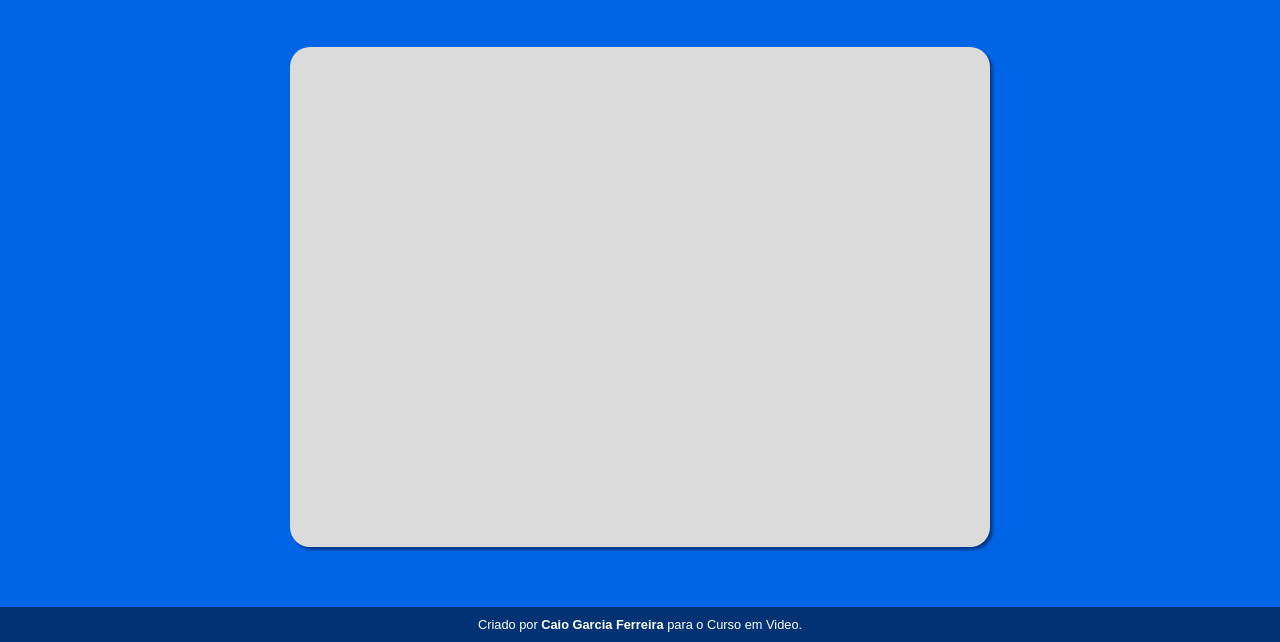
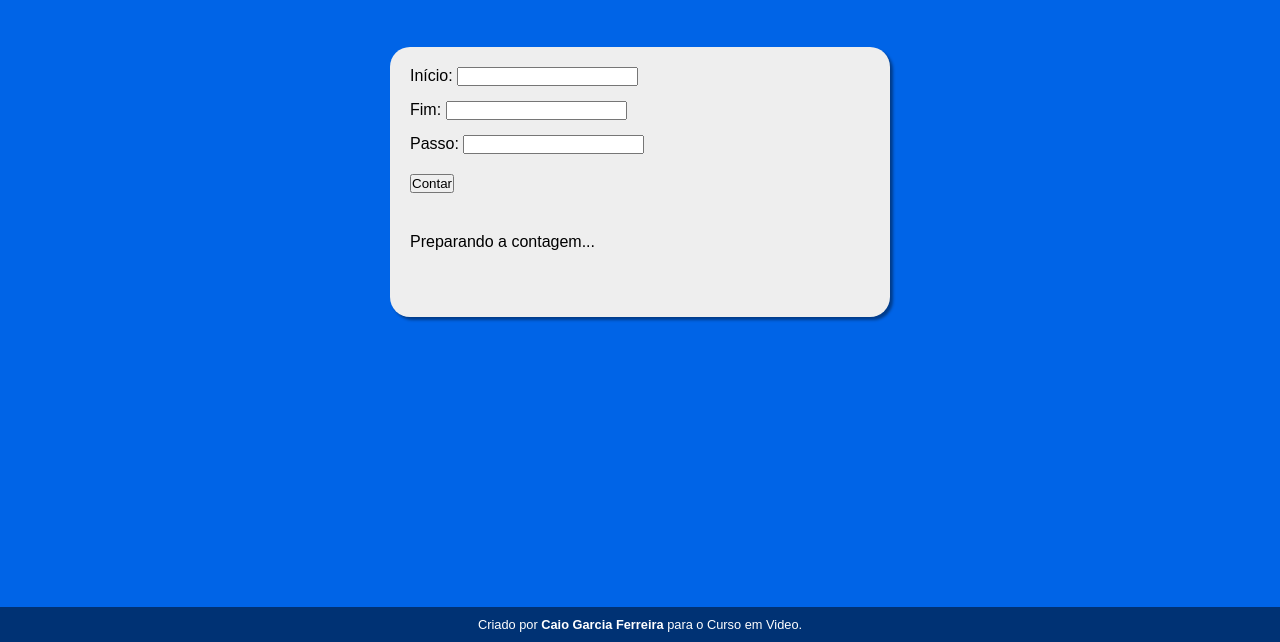
Before and after one commit to caiogfe/javascript, a plain HTML site: page desafios/d003/index.html in a window 1280 px wide. Shown: the part 158-800 px from the top of the page. Drawn offline with Linux system fonts and the light colour scheme.

Commit message:
comecei testes js

```diff
--- a/desafios/d003/estilos/style.css
+++ b/desafios/d003/estilos/style.css
@@ -17,15 +17,34 @@ header > h1 {
     font-size: 3em;
 }
 
-section {
+main {
     max-width: 90vw;
-    width: 700px;
-    height: 500px;
+    width: 500px;
+    height: 270px;
     border-radius: 20px;
     box-shadow: 3px 3px 3px rgba(0, 0, 0, 0.404);
-    background-color: rgb(219, 219, 219);
+    background-color: rgb(238, 238, 238);
     margin: auto;
     margin-top: 50px;
+}
+
+section {
+    padding-top: 5px;
+    padding-left: 20px;
+}
+
+#dados > p {
+    margin-top: 15px;
+}
+
+#dados > input {
+    margin-top: 20px;
+}
+
+#res {
+    padding-top: 40px;
+    padding-right: 20px;
+    text-align: justify;
 }
 
 footer {
--- a/desafios/d003/index.html
+++ b/desafios/d003/index.html
@@ -13,14 +13,14 @@
     </header>
     <main>
         <section>
-            <div>
-
+            <div id="dados">
+                <p>Início: <input type="number" name="txtini" id="itxtini"></p>
+                <p>Fim: <input type="number" name="txtfim" id="itxtfim"></p>
+                <p>Passo: <input type="number" name="txtpas" id="itxtpas"></p>
+                <input type="button" value="Contar" onclick="contar()">
             </div>
             <div>
-
-            </div>
-            <div>
-
+                <p id="res">Preparando a contagem...</p>
             </div>
         </section>
     </main>
--- a/desafios/d003/scripts/script.js
+++ b/desafios/d003/scripts/script.js
@@ -0,0 +1,20 @@
+function contar() {
+    let ini = document.querySelector('input#itxtini')
+    let fim = document.querySelector('input#itxtfim')
+    let pas = document.querySelector('input#itxtpas')
+    let res = document.querySelector('p#res')
+
+    if (ini.value.length == 0 || fim.value.length == 0 || pas.value.length == 0)  {
+        window.alert('[ERRO] Estão faltando dados!')
+    } else {
+        res.innerHTML = 'Contando: '
+        let i = Number(ini.value)
+        let f = Number(fim.value)
+        let p = Number(pas.value)
+
+        for(let cont = i; cont <= f; cont += p) {
+            res.innerHTML += `${cont} \u{1F449}`
+        }
+        res.innerHTML += `\u{1F3C1}`
+    }
+}
```
